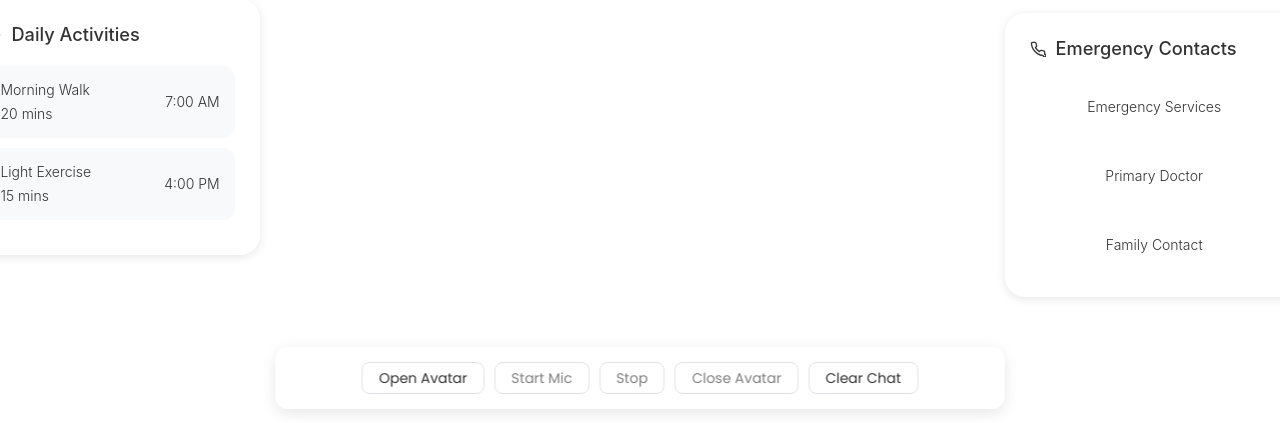
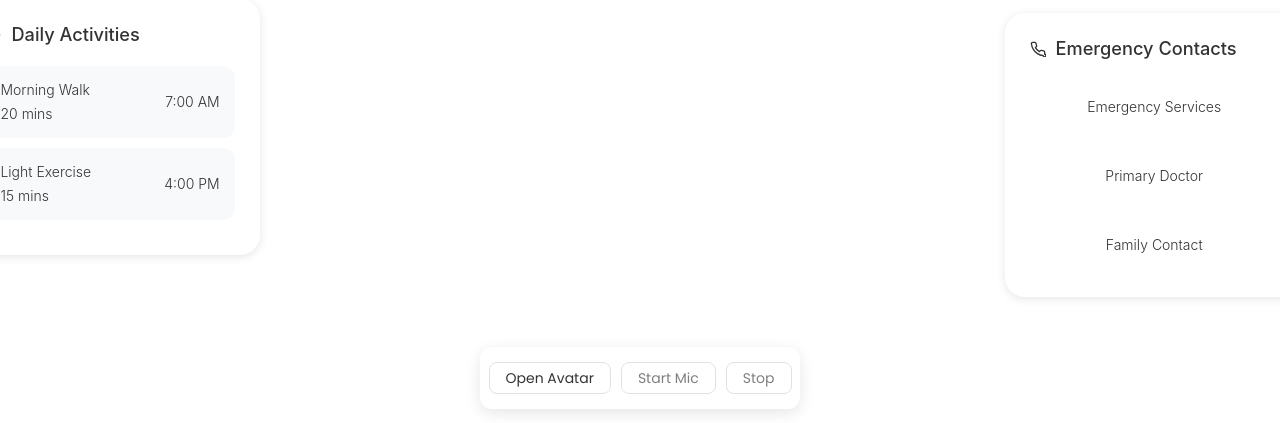
Before and after one commit to HamaRegaya/HealthPath-Assistant, a Flask app: page /avatar in a window 1280 px wide. Shown: the part 377-800 px from the top of the page. Run offline with Flask 3, Linux system fonts and the light colour scheme; some libraries are stand-ins or nearby versions.

Commit message:
Adjust avatar container width and comment out unused buttons in avatar UI

```diff
--- a/static/css/avatar.css
+++ b/static/css/avatar.css
@@ -50,7 +50,7 @@ body {
     align-items: center;
     justify-content: center;
     gap: 10px;
-    width: 100%;
+    width: 25%;
     max-width: 729px;
     padding: 15px;
     background: rgba(255, 255, 255, 0.1);
--- a/templates/avatar.html
+++ b/templates/avatar.html
@@ -487,8 +487,8 @@
         <button id="startSession" onclick="window.startSession()">Open Avatar</button>
         <button id="microphone" onclick="window.microphone()" disabled>Start Mic</button>
         <button id="stopSpeaking" onclick="stopSpeaking()" disabled>Stop</button>
-        <button id="stopSession" onclick="window.stopSession()" disabled>Close Avatar</button>
-        <button id="clearChatHistory" onclick="window.clearChatHistory()">Clear Chat</button>
+        <!-- <button id="stopSession" onclick="window.stopSession()"  style="">Close Avatar</button>
+        <button id="clearChatHistory" onclick="window.clearChatHistory()">Clear Chat</button> -->
     </div>
 
     <div id="videoContainer" style="position: relative; width: 960px;">
```
